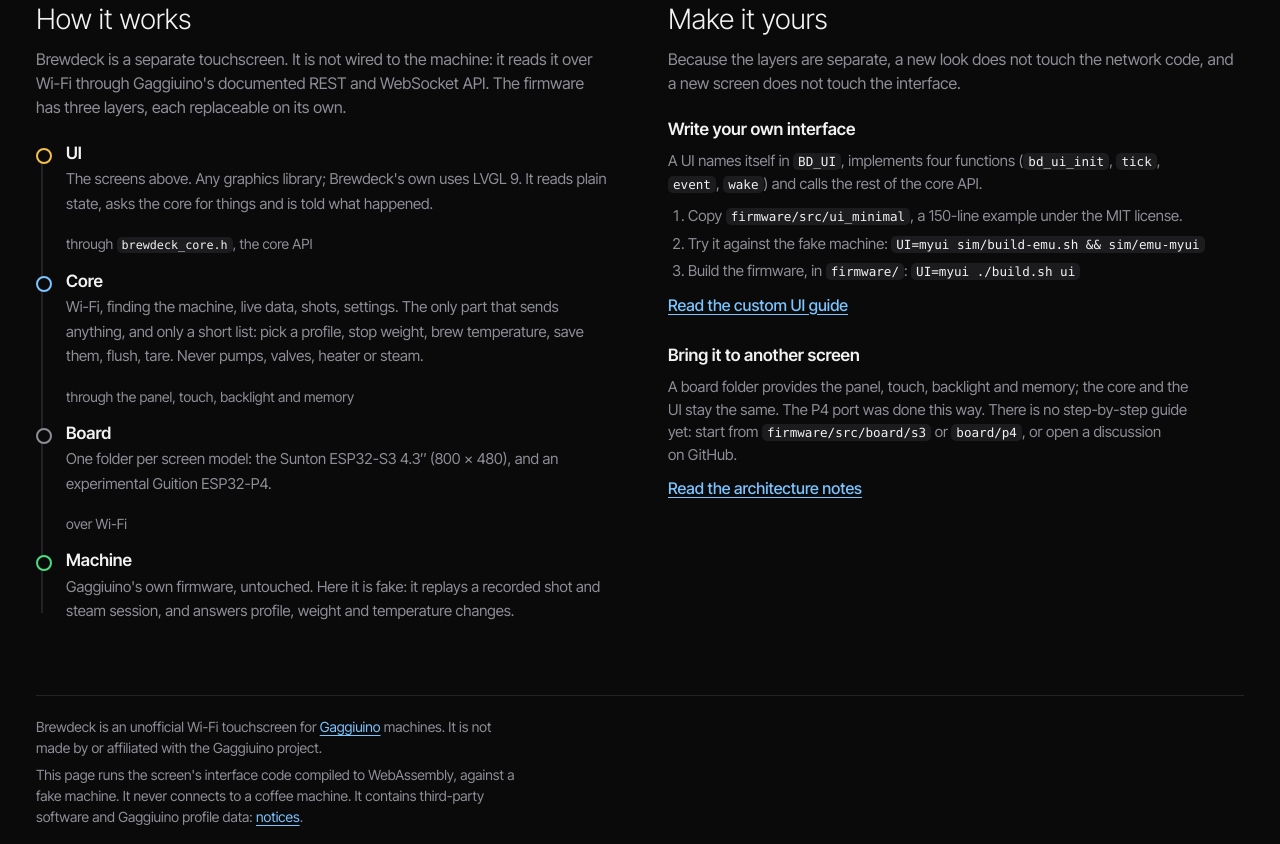
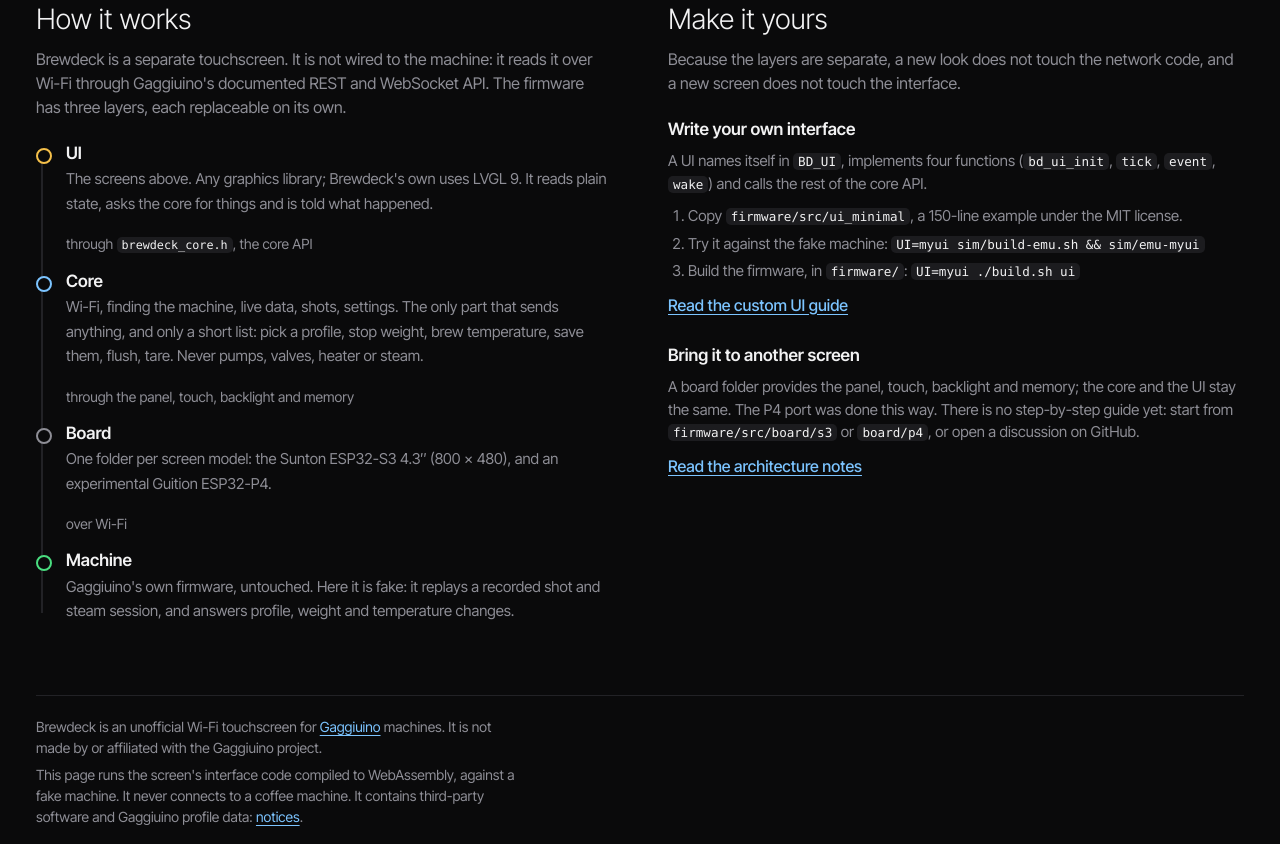
Before and after one commit to pongells/brewdeck, a plain HTML site: page sim/web/index.html in a window 1280 px wide. Shown: the part 1669-2513 px from the top of the page. Drawn offline with Linux system fonts and the light colour scheme; a script that the page names is missing; files whose address does not match are found by name.

Commit message:
Web demo: no 'pretty' wrapping (lines broke early), paragraphs as wide as their column; one measure per section when stacked

```diff
--- a/sim/web/index.html
+++ b/sim/web/index.html
@@ -27,7 +27,6 @@
 html, body { margin: 0; background: var(--bg); color: var(--text); font: 16px/1.5 var(--font); }
 ::selection { background: #24415E; color: var(--text); }
 a { color: var(--blue); text-underline-offset: 3px; }
-p, li { text-wrap: pretty; }
 main { max-width: 1240px; margin: 0 auto; padding-block: 28px 64px;
   padding-left: max(16px, env(safe-area-inset-left, 0px)); padding-right: max(16px, env(safe-area-inset-right, 0px)); }
 .sr { position: absolute; width: 1px; height: 1px; overflow: hidden; clip-path: inset(50%); white-space: nowrap; }
@@ -164,7 +163,7 @@ h4 { margin: 0 0 8px; font-size: 17px; font-weight: 600; }
 /* for developers: how it works, make it yours */
 .explain { margin-top: 88px; padding-top: 40px; border-top: 1px solid var(--line); display: grid;
   grid-template-columns: minmax(0, 1fr) minmax(0, 1fr); gap: 56px; }
-.explain p { margin: 0; color: var(--muted); max-width: 62ch; }
+.explain p { margin: 0; color: var(--muted); }
 .explain p + p { margin-top: 10px; }
 code { font-family: var(--mono); font-size: 0.84em; color: var(--text); background: var(--raised); padding: 1px 5px;
   border-radius: 5px; overflow-wrap: anywhere; }
@@ -198,6 +197,7 @@ footer p { margin: 0; max-width: 60ch; }
   .rail { position: static; display: grid; grid-template-columns: repeat(2, minmax(0, 1fr)); gap: 20px 16px; }
   .rail-head { grid-column: 1 / -1; }
   .build, .explain { grid-template-columns: 1fr; gap: 40px; margin-top: 64px; }
+  .build > *, .explain > section { max-width: 72ch; }   /* one measure for a whole section when the columns stack */
 }
 @media (max-width: 560px) {
   .rail { grid-template-columns: 1fr; }
```
